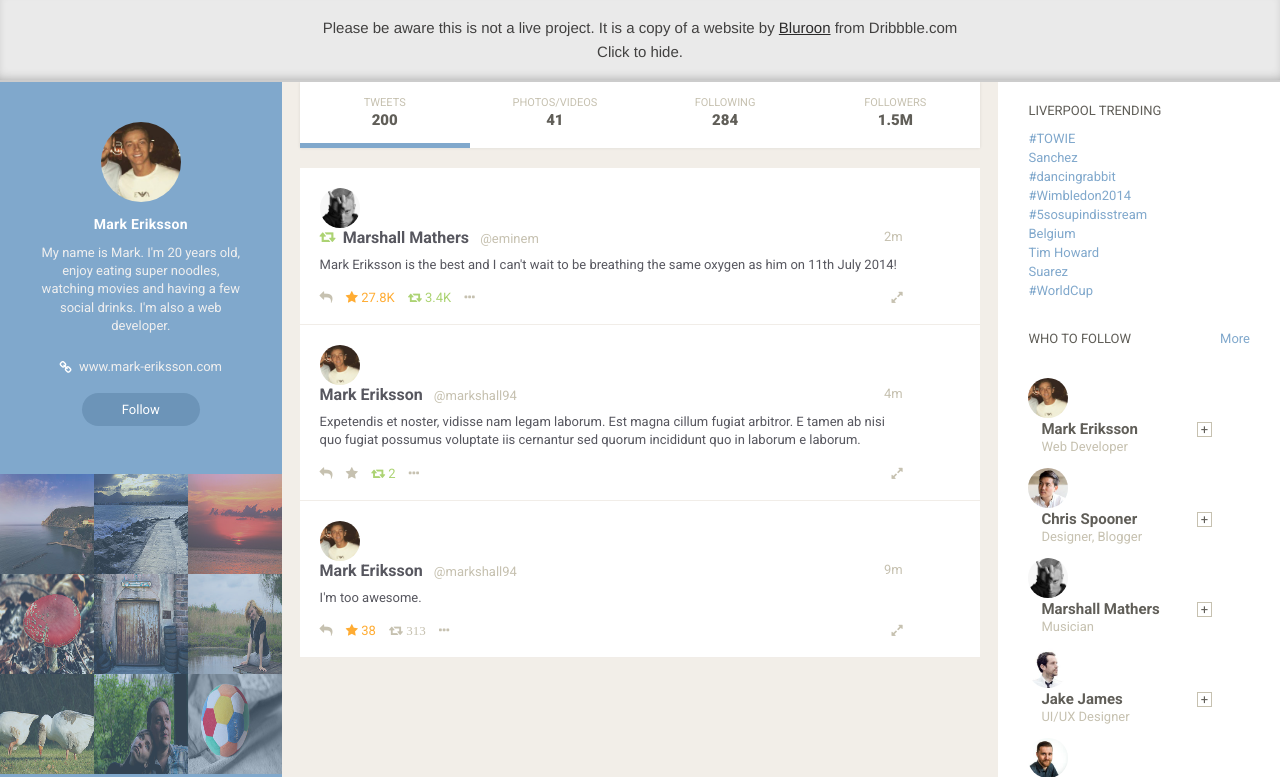
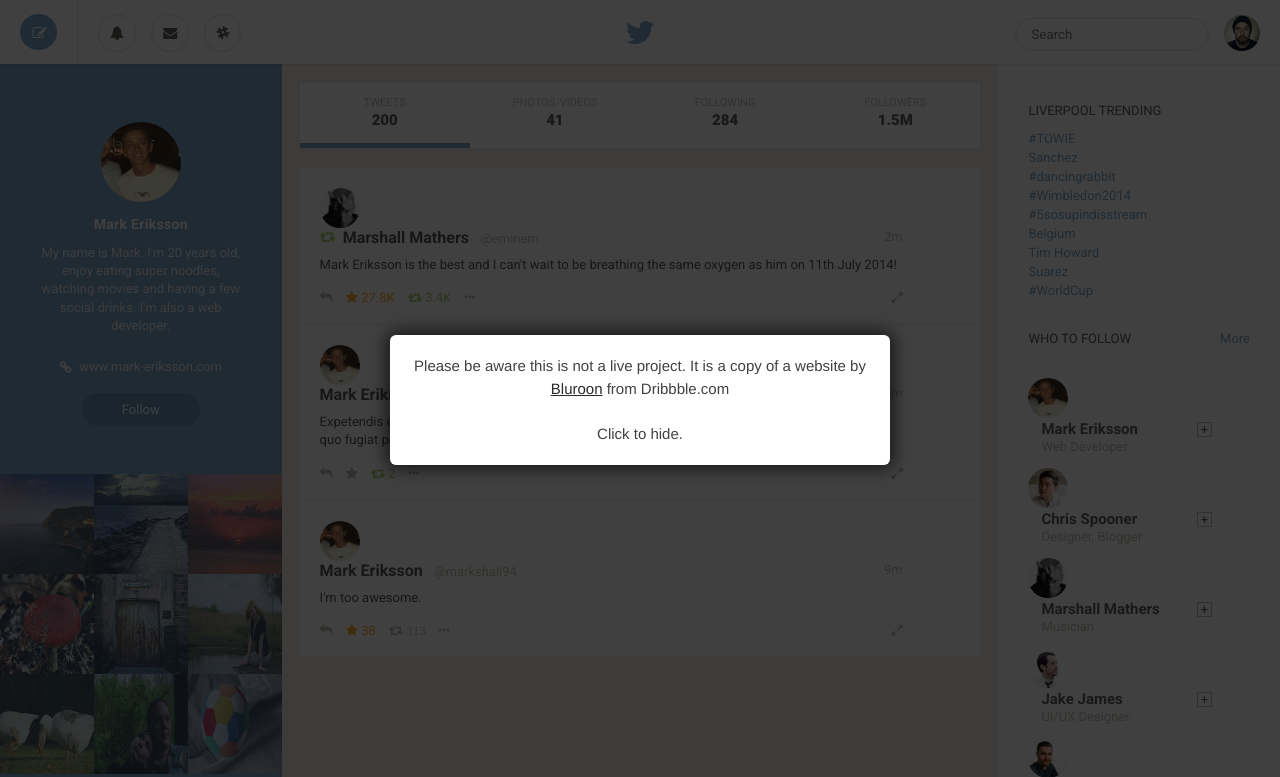
Before and after one commit to Markshall/Design-TwitterRedesign, a plain HTML site: page index.html in a window 1280 px wide. Shown: the top 777 px of the page. Drawn offline with Linux system fonts and the light colour scheme.

Commit message:
Update disclaimer design

```diff
--- a/index.html
+++ b/index.html
@@ -25,8 +25,8 @@
 	</head>
 
 	<body>
-		<div class="design-disclaimer" onclick="javascript:this.style.display='none';" style="box-sizing:border-box;top:0;left:0;position:fixed;width:100%;z-index:30;background-color: #eaeaea;text-align: center;padding: 16px;border-bottom: 2px solid #ccc;box-shadow: inset 0 -5px 11px -5px rgba(0,0,0,.3);font: 400 15px/1.6 'Helvetica Neue', Helvetica, Arial, sans-serif;color: #424140;cursor: pointer;">
-			Please be aware this is not a live project. It is a copy of a website by <a href="https://dribbble.com/shots/1546643-Twitter-Profile" target="_blank" style="color: #2b2a2a;text-decoration: underline;">Bluroon</a> from Dribbble.com<br />Click to hide.
+		<div class="design-disclaimer__overlay" id="design-disclaimer__overlay" onclick="javascript:document.getElementById('design-disclaimer').style.display=document.getElementById('design-disclaimer__overlay').style.display='none';" style="display:block;content:'';background-color:rgba(0,0,0,.75);width:100%;position:fixed;top:0;left:0;right:0;z-index:9998;bottom:0;"></div><div class="design-disclaimer" id="design-disclaimer" onclick="javascript:document.getElementById('design-disclaimer').style.display=document.getElementById('design-disclaimer__overlay').style.display='none';" style="box-sizing:border-box;z-index:9999;font:400 15px/1.6 'Helvetica Neue', Helvetica, Arial, sans-serif;color:#424140;cursor:pointer;position:fixed;top:50%;line-height:1.5;left:50%;transform:translate(-50%,-50%);background-color:#fff;text-align:center;min-width:330px;max-width:500px;box-shadow:0 0 17px 3px rgba(0,0,0,.7);border-radius:6px;padding:20px;">
+			Please be aware this is not a live project. It is a copy of a website by <a href="https://dribbble.com/shots/1546643-Twitter-Profile" target="_blank" style="color: #2b2a2a;text-decoration: underline;">Bluroon</a> from Dribbble.com<br /><br />Click to hide.
 		</div>
 
 		<div class="container">
```
